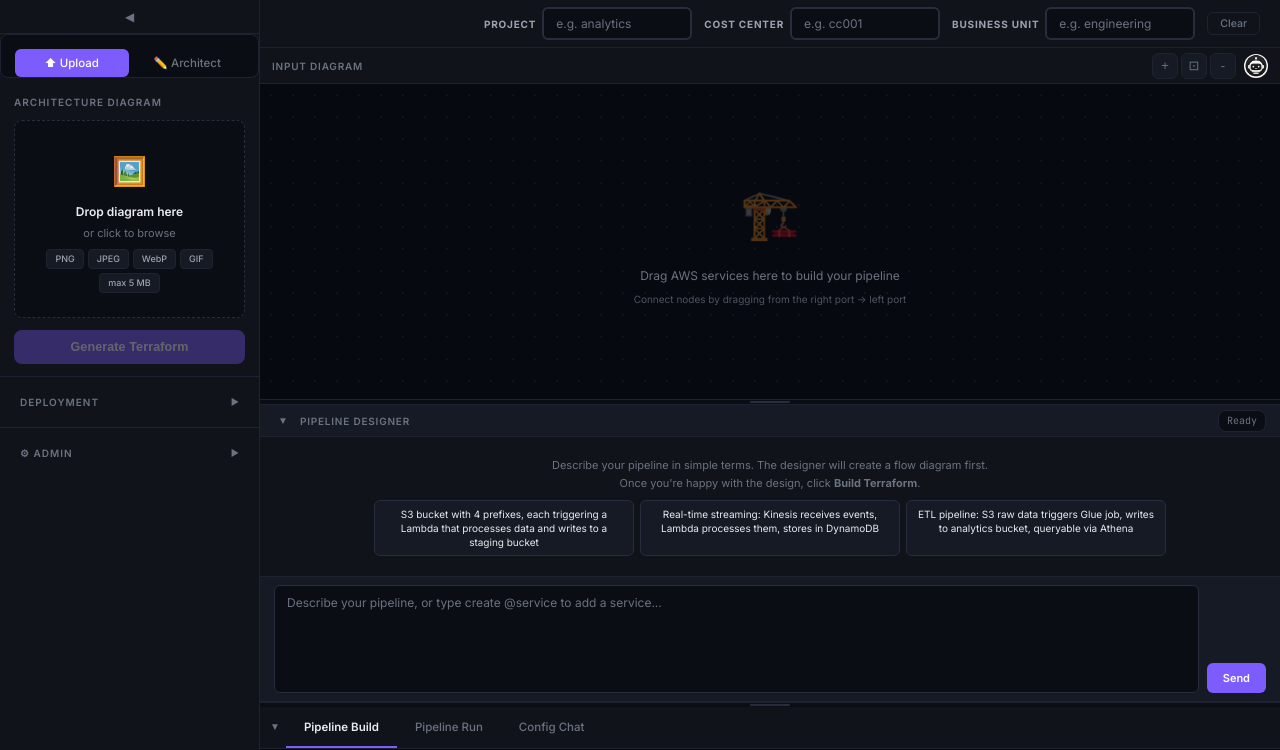
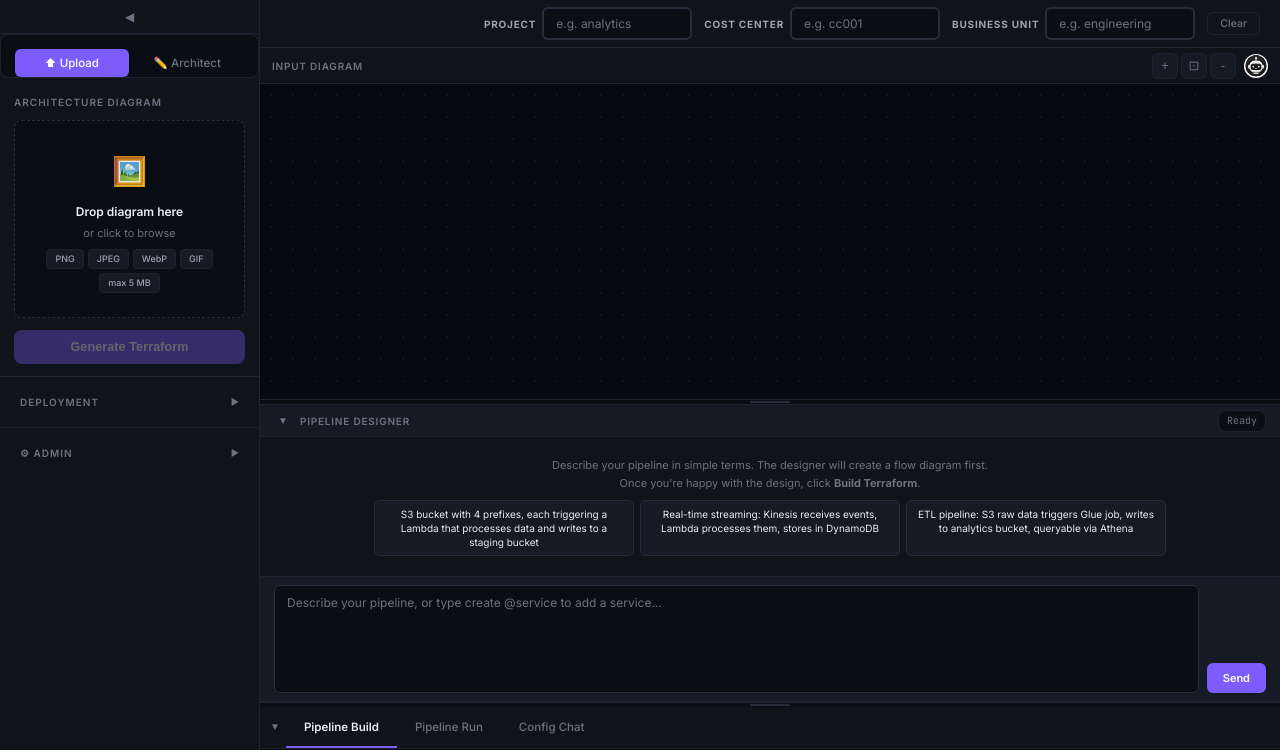
Before and after one commit to jsandy16/pipeline-create-agent, a FastAPI app: page / in a window 1280 px wide. Shown: the part 50-800 px from the top of the page. Run offline with FastAPI, Linux system fonts and the light colour scheme; some libraries are stand-ins or nearby versions.

```diff
--- a/templates/index.html
+++ b/templates/index.html
@@ -438,11 +438,7 @@
             <svg id="diagramSvg" xmlns="http://www.w3.org/2000/svg"></svg>
             <!-- Pipeline Architect canvas -->
             <svg id="archCanvas" xmlns="http://www.w3.org/2000/svg"></svg>
-            <div class="arch-empty" id="archEmpty">
-              <div class="ae-icon">&#127959;&#65039;</div>
-              <div>Drag AWS services here to build your pipeline</div>
-              <div style="font-size:10px;margin-top:6px;opacity:.7">Connect nodes by dragging from the right port -> left port</div>
-            </div>
+            <div class="arch-empty" id="archEmpty" style="display:none"></div>
             <!-- Arch canvas toolbar (floats above canvas, inside dgm-stage for correct positioning) -->
             <div class="arch-toolbar" id="archToolbar">
               <button class="arch-tbtn" id="archZoomIn">+</button>
```
